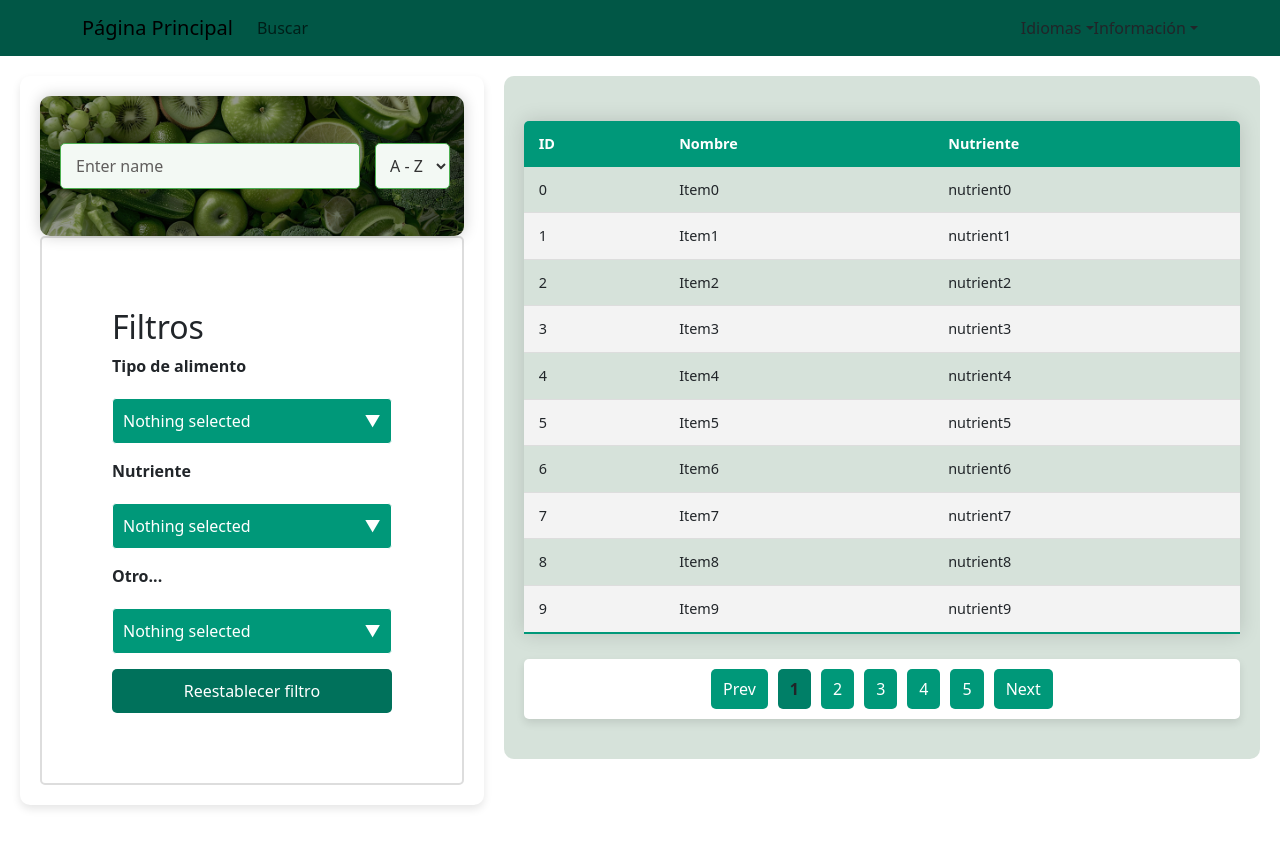
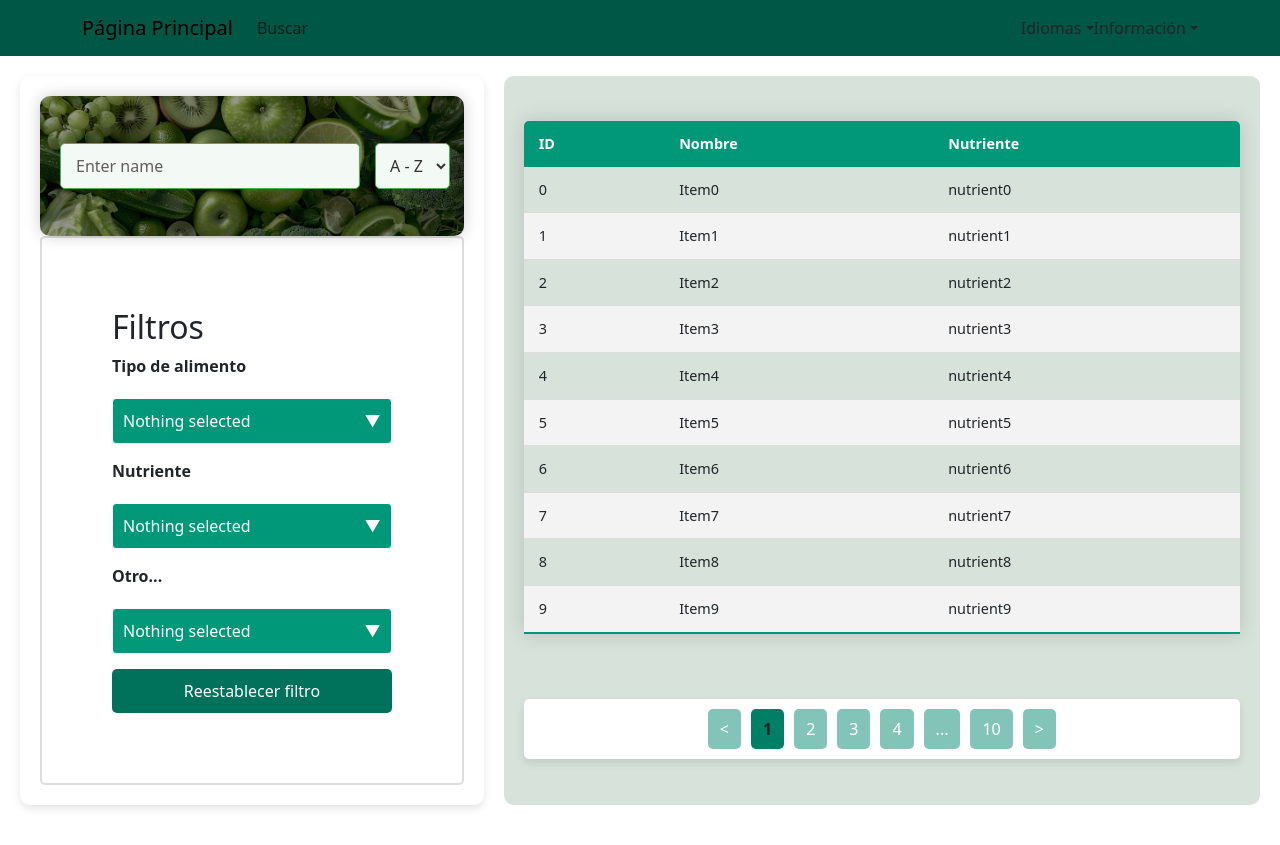
Before and after one commit to Pixoll/food-comp-db-frontend, a React (Create React App) app: page /search in a window 1280 px wide. Built offline with nearby package versions, Linux system fonts and the light colour scheme.

Commit message:
Refactoring

```diff
--- a/src/assets/css/_foodResultsTable.css
+++ b/src/assets/css/_foodResultsTable.css
@@ -1,3 +1,4 @@
+/* Tabla */
 .content-table-foods {
     border-collapse: collapse;
     margin: 25px 0;
@@ -21,7 +22,6 @@
     text-align: left;
 }
 
-
 .content-table-foods tbody tr {
     border-bottom: 1px solid #dddddd;
 }
@@ -39,6 +39,7 @@
     cursor: pointer;
 }
 
+/* Tabla en pantallas pequeñas */
 @media screen and (max-width: 768px) {
     .content-table-foods,
     .content-table-foods thead,
@@ -85,6 +86,7 @@
     background-color: #ffffff;
     border-radius: 5px;
     box-shadow: 0 4px 8px rgba(0, 0, 0, 0.1);
+    white-space: nowrap;
 }
 
 .page-item-table {
@@ -94,10 +96,11 @@
 .page-link {
     padding: 8px 12px;
     text-decoration: none;
-    background-color: #009879;
+    background-color: #82c4b7;
     color: white;
     border-radius: 5px;
     transition: background-color 0.3s;
+    display: inline-block;
 }
 
 .page-link:hover {
@@ -112,15 +115,17 @@
 
 @media (max-width: 768px) {
     .pagination-table {
-        flex-wrap: wrap;
+        justify-content: space-around; /* Ajusta la separación en pantallas pequeñas */
+        overflow-x: auto; /* Agrega desplazamiento horizontal si es necesario */
+        white-space: nowrap; /* Mantiene todo en una sola línea */
     }
 
     .page-item-table {
-        margin: 5px;
+        margin: 0 2px; /* Reduce el margen para pantallas pequeñas */
     }
 
     .page-link {
-        padding: 10px;
+        padding: 10px 8px;
         font-size: 14px;
     }
 }
--- a/src/assets/css/_searchPage.css
+++ b/src/assets/css/_searchPage.css
@@ -1,39 +1,39 @@
 .search-container {
     display: flex;
-    flex-direction: row;
     justify-content: space-between;
-    align-items: flex-start;
+    align-items: stretch;
     width: 100%;
     padding: 20px;
     box-sizing: border-box;
 }
 
+.food-list, .filter-section {
+    flex-grow: 1;
+    padding: 20px;
+    border-radius: 10px;
+    box-sizing: border-box;
+    overflow: auto;
+}
 .food-list {
     width: 62%;
+    display: flex;
+    flex-direction: column;
+    gap: 20px;
     background-color: rgb(214, 226, 218);
-    min-height: 500px;
-    padding: 20px;
-    box-sizing: border-box;
-    border-radius: 10px;
-    overflow-x: auto;
 }
 
 .filter-section {
     width: 38%;
     min-width: 320px;
     margin-right: 20px;
-    margin-bottom: 20px;
-    padding: 20px;
-    background-color: white;
-    border-radius: 10px;
     box-shadow: 0 4px 8px rgba(0, 0, 0, 0.1);
-    box-sizing: border-box;
+    display: flex;
+    flex-direction: column;
 }
 
 @media (max-width: 768px) {
     .search-container {
         flex-direction: column;
-        align-items: stretch;
         padding: 10px;
     }
 
@@ -41,6 +41,5 @@
         width: 100%;
         margin-right: 0;
         margin-bottom: 20px;
-        min-width: unset;
     }
 }
--- a/src/core/components/Navbar.tsx
+++ b/src/core/components/Navbar.tsx
@@ -14,7 +14,7 @@ const AppNavbar = () => {
                     </Nav>
 
                     <NavDropdown title="Idiomas" id="nav-dropdown">
-                        <NavDropdown.Item as={Link} to="/nutrients">Nutrients</NavDropdown.Item>
+                        <NavDropdown.Item></NavDropdown.Item>
                     </NavDropdown>
 
                     <NavDropdown title="Información" id="nav-dropdown">
--- a/src/core/components/search/FoodResultsTable.tsx
+++ b/src/core/components/search/FoodResultsTable.tsx
@@ -1,6 +1,8 @@
 import React, { useState } from "react";
 import { useNavigate } from "react-router-dom";
-import "../../../assets/css/_foodResultsTable.css"
+import "../../../assets/css/_foodResultsTable.css";
+import Pagination from "./Pagination"; // Importamos el nuevo componente de paginación
+
 interface FoodResultsListProps {
   url: string;
 }
@@ -8,9 +10,9 @@ interface FoodResultsListProps {
 const FoodResultsTable: React.FC<FoodResultsListProps> = ({ url }) => {
   const data = [];
 
-for (let i = 0; i < 50; i++) {
-  data.push({ id: i, name: 'Item' + i , nutrient: 'nutrient'+ i});
-}
+  for (let i = 0; i < 100; i++) {
+    data.push({ id: i, name: "Item" + i, nutrient: "nutrient" + i });
+  }
 
   const [currentPage, setCurrentPage] = useState(1);
   const recordsPerPage = 10;
@@ -18,7 +20,6 @@ for (let i = 0; i < 50; i++) {
   const firstIndex = lastIndex - recordsPerPage;
   const records = data.slice(firstIndex, lastIndex);
   const npage = Math.ceil(data.length / recordsPerPage);
-  const numbers = [...Array(npage + 1).keys()].slice(1);
 
   const navigate = useNavigate();
 
@@ -26,20 +27,10 @@ for (let i = 0; i < 50; i++) {
     navigate(`/search/details/${id}`);
   };
 
-  const prePage = () => {
-    if (currentPage !== 1) {
-      setCurrentPage(currentPage - 1);
+  const changePage = (page: number) => {
+    if (page >= 1 && page <= npage) {
+      setCurrentPage(page);
     }
-  };
-
-  const nextPage = () => {
-    if (currentPage !== npage) {
-      setCurrentPage(currentPage + 1);
-    }
-  };
-
-  const changePage = (n: number) => {
-    setCurrentPage(n);
   };
 
   return (
@@ -62,34 +53,8 @@ for (let i = 0; i < 50; i++) {
           ))}
         </tbody>
       </table>
-      <nav>
-        <ul className="pagination-table">
-          <li className="page-item-table">
-            <a href="#" className="page-link" onClick={prePage}>
-              Prev
-            </a>
-          </li>
-          {numbers.map((n, i) => (
-            <li
-              className={`page-item-table ${currentPage === n ? "active" : ""}`}
-              key={i}
-            >
-              <a
-                href="#"
-                className="page-link"
-                onClick={() => changePage(n)}
-              >
-                {n}
-              </a>
-            </li>
-          ))}
-          <li className="page-item-table">
-            <a href="#" className="page-link" onClick={nextPage}>
-              Next
-            </a>
-          </li>
-        </ul>
-      </nav>
+
+      <Pagination currentPage={currentPage} npage={npage} onPageChange={changePage} />
     </div>
   );
 };
--- /dev/null
+++ b/src/core/components/search/Pagination.tsx
@@ -0,0 +1,71 @@
+interface PaginationProps {
+    currentPage: number;
+    npage: number;
+    onPageChange: (page: number) => void;
+  }
+
+  const Pagination: React.FC<PaginationProps> = ({
+    currentPage,
+    npage,
+    onPageChange,
+  }) => {
+    const getPageNumbers = () => {
+      const pageLimit = 5;
+      const sidePages = 2;
+      const numbers = [...Array(npage + 1).keys()].slice(1);
+      let pages: (number | string)[] = [];
+
+      if (npage <= pageLimit) {
+        pages = numbers;
+      } else {
+        if (currentPage <= sidePages + 1) {
+          pages = [...numbers.slice(0, sidePages + 2), "...", npage];
+        } else if (currentPage >= npage - sidePages) {
+          pages = [1, "...", ...numbers.slice(npage - (sidePages + 2))];
+        } else {
+          pages = [
+            1,
+            "...",
+            currentPage - 1,
+            currentPage,
+            currentPage + 1,
+            "...",
+            npage,
+          ];
+        }
+      }
+
+      return pages;
+    };
+
+    return (
+      <nav>
+        <ul className="pagination-table">
+          <li className="page-item-table">
+            <a href="#" className="page-link" onClick={() => onPageChange(currentPage - 1)}>
+              {"<"}
+            </a>
+          </li>
+
+          {getPageNumbers().map((n, i) => (
+            <li className={`page-item-table ${currentPage === n ? "active" : ""}`} key={i}>
+              {typeof n === "number" ? (
+                <a href="#" className="page-link" onClick={() => onPageChange(n)}>
+                  {n}
+                </a>
+              ) : (
+                <span className="page-link">{n}</span>
+              )}
+            </li>
+          ))}
+
+          <li className="page-item-table">
+            <a href="#" className="page-link" onClick={() => onPageChange(currentPage + 1)}>
+              {">"}
+            </a>
+          </li>
+        </ul>
+      </nav>
+    );
+  };
+export default Pagination;
```
